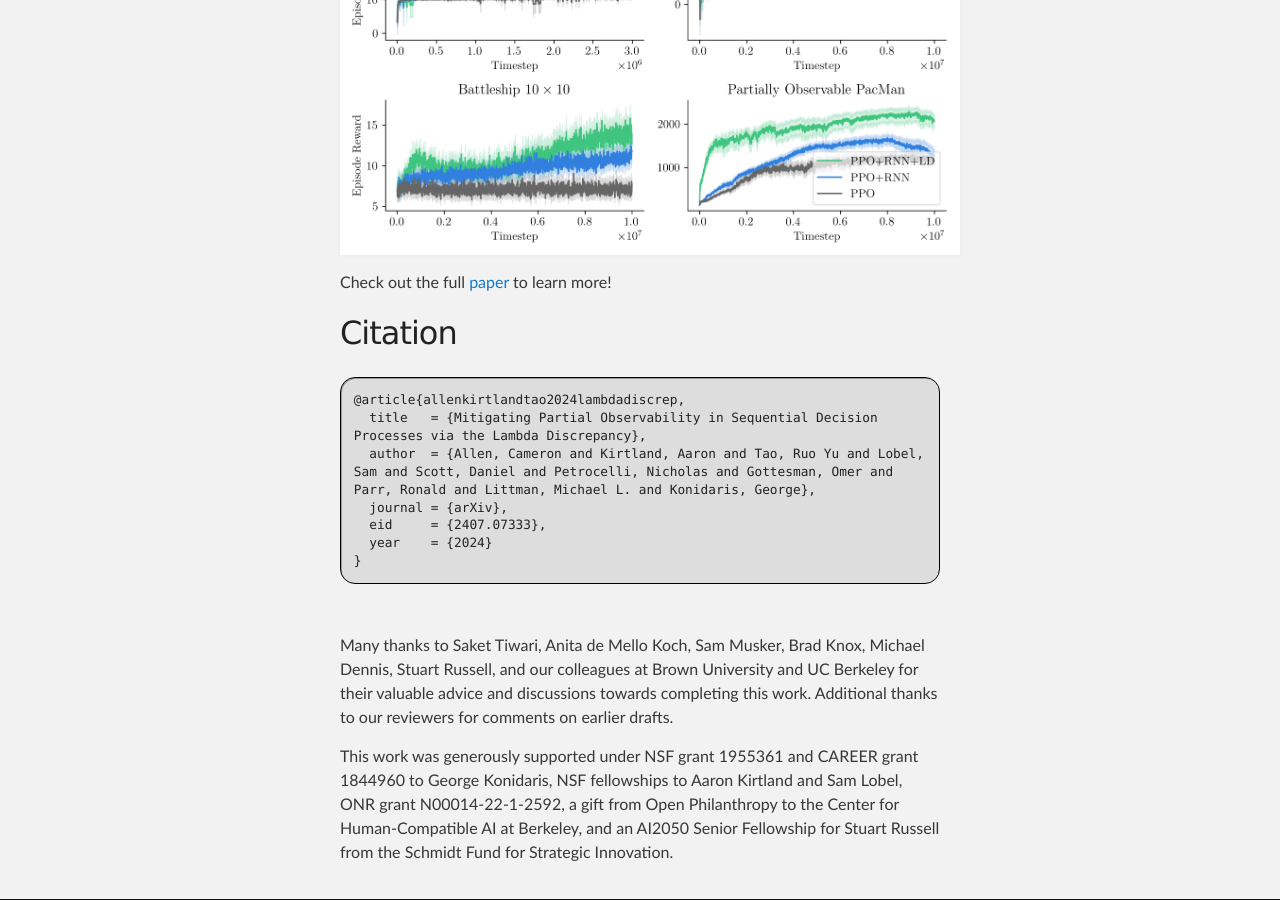
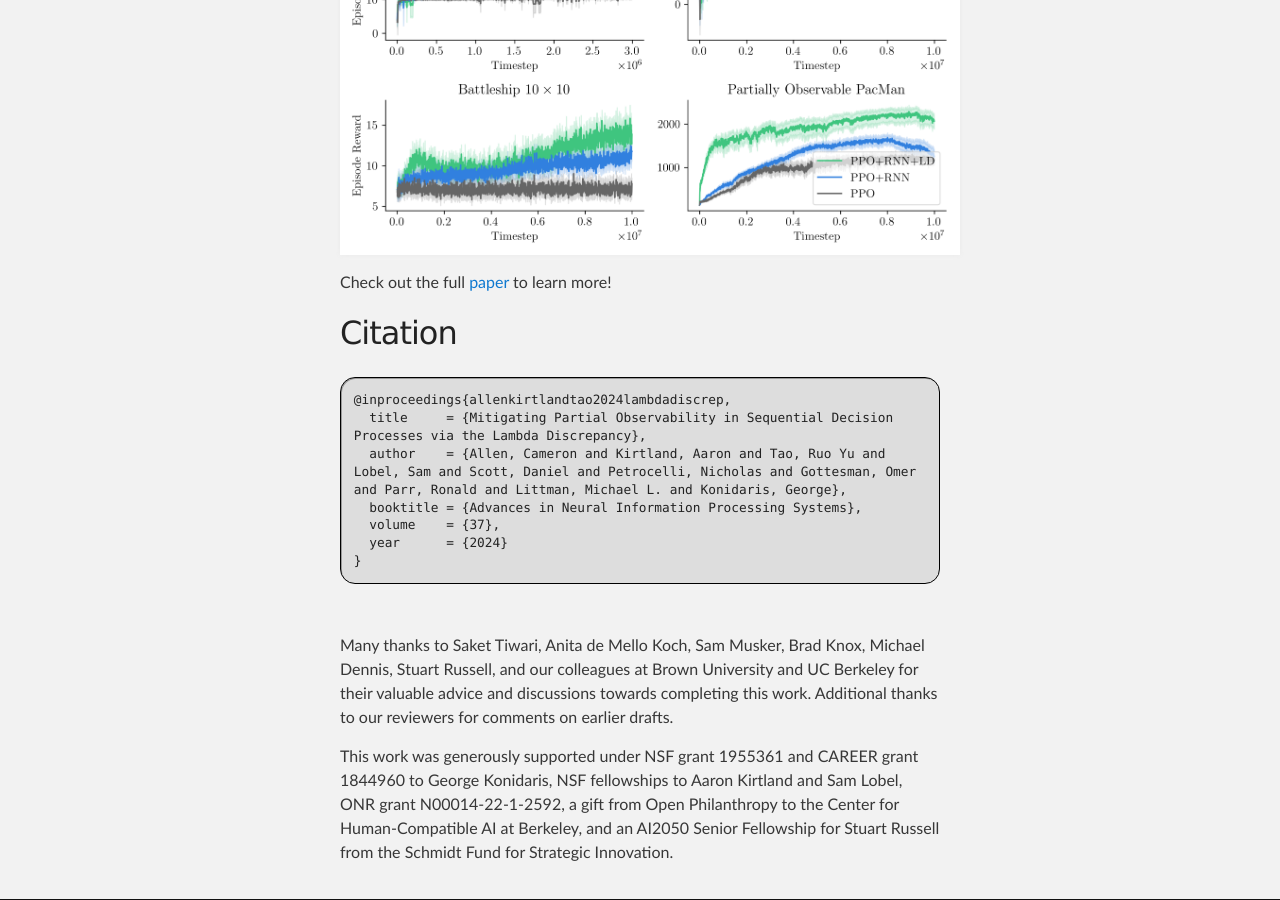
Before and after one commit to lambda-discrepancy/lambda-discrepancy.github.io, a Jekyll site: the page built from index.md, in a window 1280 px wide and 900 px high, scrolled down 4466 px. Built offline with Jekyll 4.4.1, drawn with Linux system fonts in a browser that asks for light colours.

Commit message:
Update bibtex

```diff
--- a/index.md
+++ b/index.md
@@ -112,12 +112,12 @@ Check out the full [paper](https://arxiv.org/pdf/2407.07333) to learn more!
 ## Citation
 
 <pre class="bibtex">
-@article{allenkirtlandtao2024lambdadiscrep,
-  title   = {Mitigating Partial Observability in Sequential Decision Processes via the Lambda Discrepancy},
-  author  = {Allen, Cameron and Kirtland, Aaron and Tao, Ruo Yu and Lobel, Sam and Scott, Daniel and Petrocelli, Nicholas and Gottesman, Omer and Parr, Ronald and Littman, Michael L. and Konidaris, George},
-  journal = {arXiv},
-  eid     = {2407.07333},
-  year    = {2024}
+@inproceedings{allenkirtlandtao2024lambdadiscrep,
+  title     = {Mitigating Partial Observability in Sequential Decision Processes via the Lambda Discrepancy},
+  author    = {Allen, Cameron and Kirtland, Aaron and Tao, Ruo Yu and Lobel, Sam and Scott, Daniel and Petrocelli, Nicholas and Gottesman, Omer and Parr, Ronald and Littman, Michael L. and Konidaris, George},
+  booktitle = {Advances in Neural Information Processing Systems},
+  volume    = {37},
+  year      = {2024}
 }
 </pre>
 <br />
```
